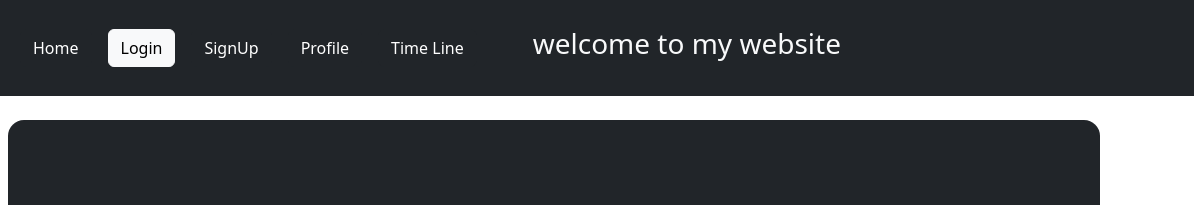
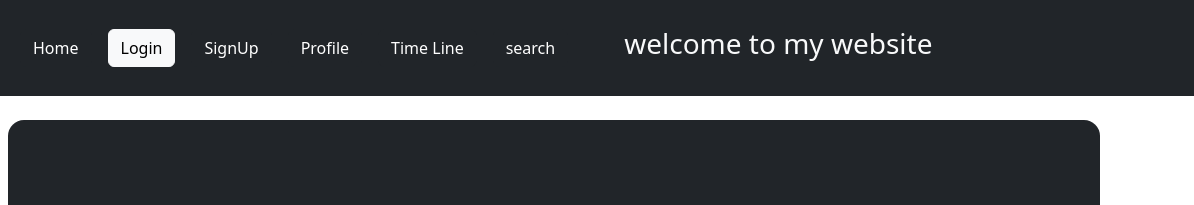
Before and after one commit to abdulrhman3657/W4_weekend_project, a plain HTML site: page pages/login.html in a window 1280 px wide. Shown: the top 205 px of the page, 86-1280 px from the left. Drawn offline with nearby package versions, Linux system fonts and the light colour scheme.

Commit message:
final v4

```diff
--- a/pages/login.html
+++ b/pages/login.html
@@ -34,6 +34,9 @@
               </li>
               <li class="nav-item">
                 <a class="nav-link" href="../pages/timeline.html"><button class="btn btn-dark">Time Line</button></a>
+              </li>
+                             <li class="nav-item">
+                <a class="nav-link" href="../pages/search.html"><button class="btn btn-dark">search</button></a>
               </li>
             </ul>
 
```
Also changed, not shown: pages/addPost.html (+3 -0 lines), pages/profile.html (+3 -0 lines), pages/search.html (+1 -1 lines), pages/signup.html (+3 -0 lines), pages/the_60s_page3.html (+3 -0 lines), pages/timeline.html (+4 -1 lines).
